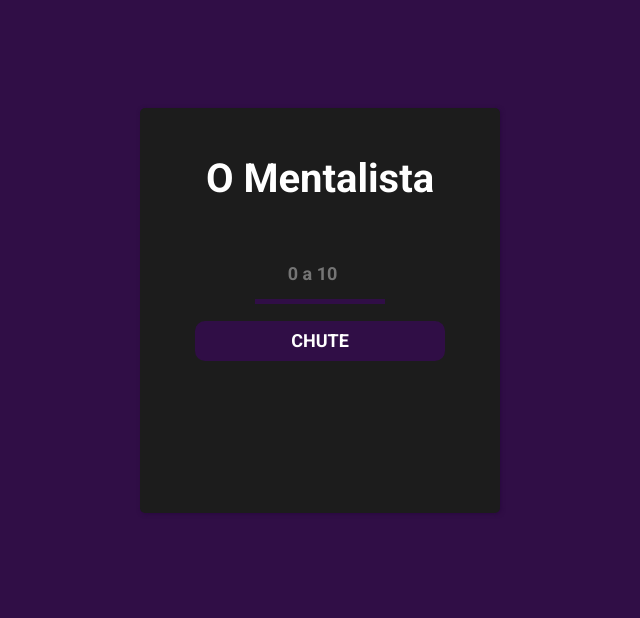
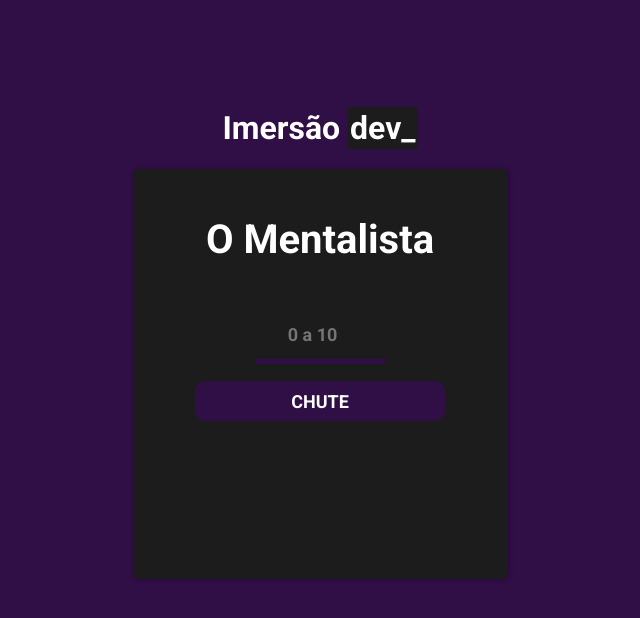
Before and after one commit to danffp/mentalist, a plain HTML site: page index.html in a window 1280 px wide. Shown: the whole page, without its empty margins (320-960 px from the left). Drawn offline with Linux system fonts and the light colour scheme.

Commit message:
update code

```diff
--- a/index.html
+++ b/index.html
@@ -11,6 +11,8 @@
 </head>
 <body>
 
+    <h1>Imersão <span>dev_</span></h1>
+
     <div class="container">
         <h1>O Mentalista</h1>
         <input type="number" id="txtnum" placeholder="0 a 10">
--- a/script.js
+++ b/script.js
@@ -1,5 +1,5 @@
 //
-var NumSec = Math.floor(Math.random() * 11);
+var NumSec = parseInt(Math.random() * 11);
 var attempts = 2;
 
     function chute(){
@@ -21,9 +21,9 @@ var attempts = 2;
         }
         else if(num != NumSec && attempts > 0)
         {
-            answer.innerHTML = `Você errou! <br> <span>Tentativas restantes:<span> ${attempts}`
+            answer.innerHTML = `Você errou! <br> <span>O número e menor ${NumSec + 1} e maior ${NumSec - 1} <span>
+            <br> <span>Tentativas restantes:<span> ${attempts}`
             attempts -= 1;
-
         }
         else{
             answer.innerHTML = 'Você perdeu!<br><br> <button> <a href="../index.html">Jogar novamente</a></button>'
--- a/style.css
+++ b/style.css
@@ -2,14 +2,25 @@
 
 body{
 
-    padding-top: 100px;
+    padding-top: 80px;
     background-color: #300e46;
+}
+body h1{
+
+    font-family: 'Roboto', sans-serif;
+    color: #fff;
+    text-align: center;
+}
+body span{
+
+    background-color: #1c1c1c;
+    padding: 2px;
 }
 .container{
 
     margin: auto;
-    width: 320px;
-    height: 365px;
+    width: 335px;
+    height: 370px;
     background-color: #1c1c1c;
     box-shadow: 1px 1px 4px #29083f;
     padding: 20px;
```
